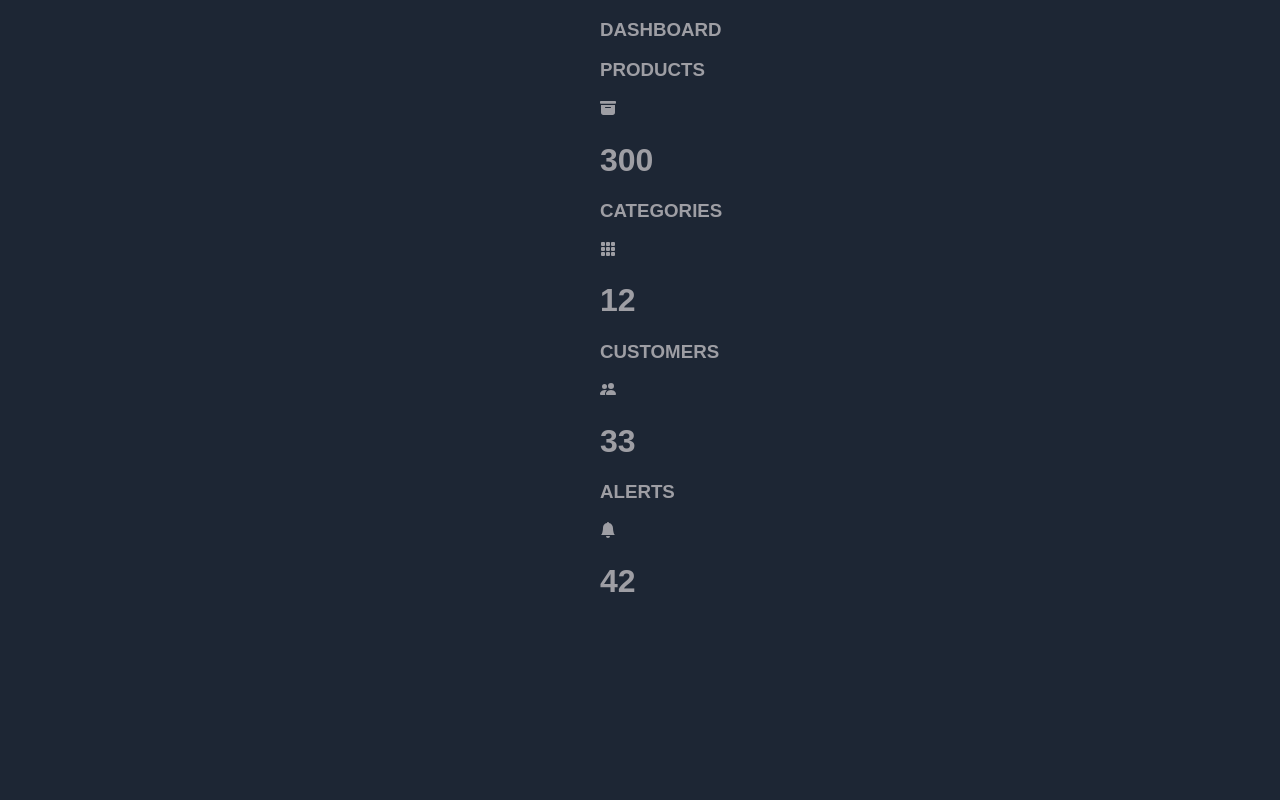
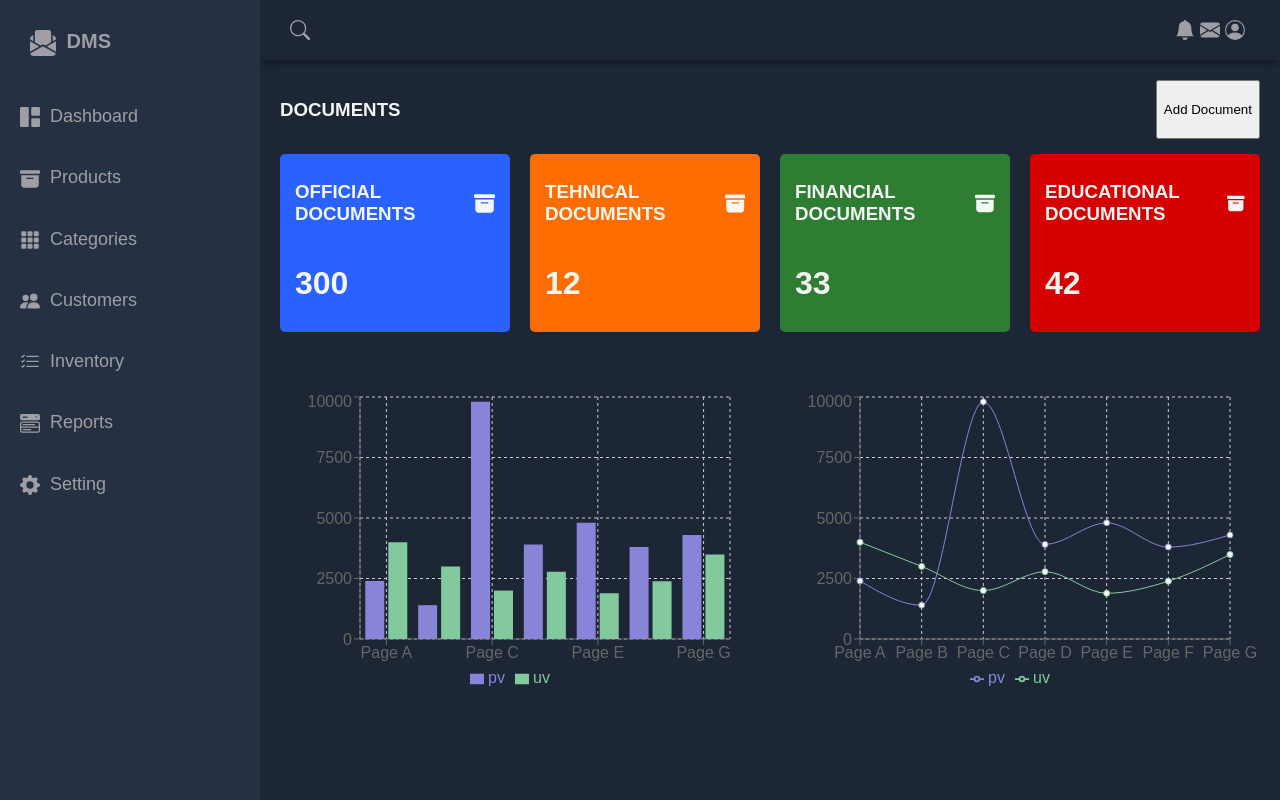
Before and after one commit to Ranko1996/react-dashboard, a React (Vite) app in the folder DocumentsPanel/: page / in a window 1280 px wide. Built offline with nearby package versions, Linux system fonts and the light colour scheme.

Commit message:
Dodan modal za dodavanje dokumenta

```diff
--- /dev/null
+++ b/DocumentsPanel/src/Add.tsx
@@ -0,0 +1,88 @@
+import React, { useState } from "react";
+import "./add.css";
+
+const Add = ({ setOpen }) => {
+  const [documentName, setDocumentName] = useState("");
+  const [selectedDocumentType, setSelectedDocumentType] = useState("");
+  const [clientName, setClientName] = useState("");
+  const [startDate, setStartDate] = useState("");
+  const [duration, setDuration] = useState("");
+
+  const handleSubmit = (e) => {
+    e.preventDefault();
+    // Ovdje bi išla logika za slanje podataka na server
+    console.log({
+      documentName,
+      selectedDocumentType,
+      clientName,
+      startDate,
+      duration,
+    });
+
+    setOpen(false); // Zatvara modal
+  };
+
+  return (
+    <div className="add">
+      <div className="modal">
+        <span className="close" onClick={() => setOpen(false)}>
+          X
+        </span>
+        <h1>Add New Document</h1>
+        <form onSubmit={handleSubmit}>
+          <div className="item">
+            <label>Document Name</label>
+            <input
+              type="text"
+              value={documentName}
+              onChange={(e) => setDocumentName(e.target.value)}
+              placeholder="Enter document name"
+            />
+          </div>
+          <div className="item">
+            <label>Document Type</label>
+            <select
+              value={selectedDocumentType}
+              onChange={(e) => setSelectedDocumentType(e.target.value)}
+            >
+              <option value="">Select document type</option>
+              <option value="official">OFFICIAL DOCUMENTS</option>
+              <option value="technical">TEHNICAL DOCUMENTS</option>
+              <option value="financial">FINANCIAL DOCUMENTS</option>
+              <option value="educational">EDUCATIONAL DOCUMENTS</option>
+            </select>
+          </div>
+          <div className="item">
+            <label>Client Name</label>
+            <input
+              type="text"
+              value={clientName}
+              onChange={(e) => setClientName(e.target.value)}
+              placeholder="Enter client name"
+            />
+          </div>
+          <div className="item">
+            <label>Start Date</label>
+            <input
+              type="date"
+              value={startDate}
+              onChange={(e) => setStartDate(e.target.value)}
+            />
+          </div>
+          <div className="item">
+            <label>Duration (months)</label>
+            <input
+              type="number"
+              value={duration}
+              onChange={(e) => setDuration(e.target.value)}
+              placeholder="Enter duration in months"
+            />
+          </div>
+          <button type="submit">Add Document</button>
+        </form>
+      </div>
+    </div>
+  );
+};
+
+export default Add;
--- a/DocumentsPanel/src/App.css
+++ b/DocumentsPanel/src/App.css
@@ -36,3 +36,192 @@ body {
     'sidebar main main main';
   height: 100vh;
 }
+
+/* Header  */
+.header {
+  grid-area: header;
+  height: 60px;
+  display: flex;
+  align-items: center;
+  justify-content: space-between;
+  padding: 0 30px 0 30px;
+  box-shadow: 0 6px 7px -3px rgba(0, 0, 0, 0.35);
+}
+
+.menu-icon {
+  display: none;
+}
+/* End Header  */
+
+/* Sidebar  */
+#sidebar {
+  grid-area: sidebar;
+  height: 100%;
+  background-color: #263043;
+  overflow-y: auto;
+  transition: all 0.5s;
+  -webkit-transition: all 0.5s;
+}
+
+.sidebar-title {
+  display: flex;
+  justify-content: space-between;
+  align-items: center;
+  padding: 15px 30px 0px 30px;
+  margin-bottom: 30px;
+}
+
+.sidebar-title > span {
+  display: none;
+}
+
+.sidebar-brand {
+  margin-top: 15px;
+  font-size: 20px;
+  font-weight: 700;
+}
+
+.sidebar-list {
+  padding: 0;
+  list-style-type: none;
+}
+
+.sidebar-list-item {
+  padding: 20px 20px 20px 20px;
+  font-size: 18px;
+}
+
+.sidebar-list-item:hover {
+  background-color: rgba(255, 255, 255, 0.2);
+  cursor: pointer;
+}
+
+.sidebar-list-item > a {
+  text-decoration: none;
+  color: #9e9ea4;
+}
+
+.sidebar-responsive {
+  display: inline !important;
+  position: absolute;
+  /*
+    we want the z-index of the sidebar higher so that
+    the charts are not showing over the sidebar
+    on small screens
+  */
+  z-index: 12 !important;
+}
+
+/* End Sidebar  */
+
+
+/* Main  */
+.main-container {
+  grid-area: main;
+  overflow-y: auto;
+  padding: 20px 20px;
+  color: rgba(255, 255, 255, 0.95);
+}
+
+.main-title {
+  display: flex;
+  justify-content: space-between;
+}
+
+.main-cards {
+  display: grid;
+  grid-template-columns: 1fr 1fr 1fr 1fr;
+  gap: 20px;
+  margin: 15px 0;
+}
+
+.card {
+  display: flex;
+  flex-direction: column;
+  justify-content: space-around;
+  padding: 8px 15px;
+  border-radius: 5px;
+}
+
+.card:first-child {
+  background-color: #2962ff;
+}
+
+.card:nth-child(2) {
+  background-color: #ff6d00;
+}
+
+.card:nth-child(3) {
+  background-color: #2e7d32;
+}
+
+.card:nth-child(4) {
+  background-color: #d50000;
+}
+
+.card-inner {
+  display: flex;
+  align-items: center;
+  justify-content: space-between;
+}
+
+.card-inner > .card_icon {
+  font-size: 25px;
+}
+
+.charts {
+  display: grid;
+  grid-template-columns: 1fr 1fr;
+  gap: 20px;
+  margin-top: 60px;
+  height: 300px;
+}
+
+/* End Main  */
+
+
+/* Medium <= 992px */
+
+@media screen and (max-width: 992px) {
+  .grid-container {
+    grid-template-columns: 1fr;
+    grid-template-rows: 0.2fr 3fr;
+    grid-template-areas:
+      'header'
+      'main';
+  }
+
+  #sidebar {
+    display: none;
+  }
+
+  .menu-icon {
+    display: inline;
+  }
+
+  .sidebar-title > span {
+    display: inline;
+  }
+}
+/* Small <= 768px */
+
+@media screen and (max-width: 768px) {
+  .main-cards {
+    grid-template-columns: 1fr;
+    gap: 10px;
+    margin-bottom: 0;
+  }
+
+  .charts {
+    grid-template-columns: 1fr;
+    margin-top: 30px;
+  }
+}
+
+/* Extra Small <= 576px */
+
+@media screen and (max-width: 576px) {
+  .hedaer-left {
+    display: none;
+  }
+}
--- a/DocumentsPanel/src/Header.jsx
+++ b/DocumentsPanel/src/Header.jsx
@@ -1,10 +1,23 @@
 import React from 'react'
+import
+ {BsFillBellFill, BsFillEnvelopeFill, BsPersonCircle, BsSearch, BsJustify}
+ from 'react-icons/bs'
 
-const Header = () => {
+function Header({OpenSidebar}) {
   return (
-    <div>
-
-    </div>
+    <header className='header'>
+        <div className='menu-icon'>
+            <BsJustify className='icon' onClick={OpenSidebar}/>
+        </div>
+        <div className='header-left'>
+            <BsSearch  className='icon'/>
+        </div>
+        <div className='header-right'>
+            <BsFillBellFill className='icon'/>
+            <BsFillEnvelopeFill className='icon'/>
+            <BsPersonCircle className='icon'/>
+        </div>
+    </header>
   )
 }
 
--- a/DocumentsPanel/src/Home.jsx
+++ b/DocumentsPanel/src/Home.jsx
@@ -1,10 +1,10 @@
 import React from 'react'
-import
-{ BsFillArchiveFill, BsFillGrid3X3GapFill, BsPeopleFill, BsFillBellFill}
- from 'react-icons/bs'
- import
- { BarChart, Bar, Cell, XAxis, YAxis, CartesianGrid, Tooltip, Legend, ResponsiveContainer, LineChart, Line }
- from 'recharts';
+import { useState } from 'react';
+import Add from './Add';
+import { BsFillArchiveFill } from 'react-icons/bs'
+import {
+    BarChart, Bar, Cell, XAxis, YAxis, CartesianGrid, Tooltip, Legend, ResponsiveContainer, LineChart, Line
+} from 'recharts';
 
 function Home() {
 
@@ -52,40 +52,49 @@ function Home() {
           amt: 2100,
         },
       ];
+      const [isModalOpen, setIsModalOpen] = useState(false);
 
+      const handleAddDocumentClick = () => {
+        // console.log("Add Document button clicked!");
+        setIsModalOpen(true); // Otvorite modal
+
+        // Ovdje možete dodati logiku za dodavanje novog dokumenta
+    }
 
   return (
     <main className='main-container'>
         <div className='main-title'>
-            <h3>DASHBOARD</h3>
+            <h3>DOCUMENTS</h3>
+            <button onClick={handleAddDocumentClick} className="add-document-btn">Add Document</button>
         </div>
+        {isModalOpen && <Add setOpen={setIsModalOpen} />}
 
         <div className='main-cards'>
             <div className='card'>
                 <div className='card-inner'>
-                    <h3>PRODUCTS</h3>
+                    <h3>OFFICIAL DOCUMENTS</h3>
                     <BsFillArchiveFill className='card_icon'/>
                 </div>
                 <h1>300</h1>
             </div>
             <div className='card'>
                 <div className='card-inner'>
-                    <h3>CATEGORIES</h3>
-                    <BsFillGrid3X3GapFill className='card_icon'/>
+                    <h3>TEHNICAL DOCUMENTS</h3>
+                    <BsFillArchiveFill className='card_icon'/>
                 </div>
                 <h1>12</h1>
             </div>
             <div className='card'>
                 <div className='card-inner'>
-                    <h3>CUSTOMERS</h3>
-                    <BsPeopleFill className='card_icon'/>
+                    <h3>FINANCIAL DOCUMENTS</h3>
+                    <BsFillArchiveFill className='card_icon'/>
                 </div>
                 <h1>33</h1>
             </div>
             <div className='card'>
                 <div className='card-inner'>
-                    <h3>ALERTS</h3>
-                    <BsFillBellFill className='card_icon'/>
+                    <h3>EDUCATIONAL DOCUMENTS</h3>
+                    <BsFillArchiveFill className='card_icon'/>
                 </div>
                 <h1>42</h1>
             </div>
--- a/DocumentsPanel/src/Sidebar.jsx
+++ b/DocumentsPanel/src/Sidebar.jsx
@@ -1,10 +1,57 @@
 import React from 'react'
+import
+{BsFillEnvelopePaperFill, BsGrid1X2Fill, BsFillArchiveFill, BsFillGrid3X3GapFill, BsPeopleFill,
+  BsListCheck, BsMenuButtonWideFill, BsFillGearFill}
+ from 'react-icons/bs'
 
-const Sidebar = () => {
+function Sidebar({openSidebarToggle, OpenSidebar}) {
   return (
-    <div>
+    <aside id="sidebar" className={openSidebarToggle ? "sidebar-responsive": ""}>
+        <div className='sidebar-title'>
+            <div className='sidebar-brand'>
+                <BsFillEnvelopePaperFill  className='icon_header'/> DMS
+            </div>
+            <span className='icon close_icon' onClick={OpenSidebar}>X</span>
+        </div>
 
-    </div>
+        <ul className='sidebar-list'>
+            <li className='sidebar-list-item'>
+                <a href="">
+                    <BsGrid1X2Fill className='icon'/> Dashboard
+                </a>
+            </li>
+            <li className='sidebar-list-item'>
+                <a href="">
+                    <BsFillArchiveFill className='icon'/> Products
+                </a>
+            </li>
+            <li className='sidebar-list-item'>
+                <a href="">
+                    <BsFillGrid3X3GapFill className='icon'/> Categories
+                </a>
+            </li>
+            <li className='sidebar-list-item'>
+                <a href="">
+                    <BsPeopleFill className='icon'/> Customers
+                </a>
+            </li>
+            <li className='sidebar-list-item'>
+                <a href="">
+                    <BsListCheck className='icon'/> Inventory
+                </a>
+            </li>
+            <li className='sidebar-list-item'>
+                <a href="">
+                    <BsMenuButtonWideFill className='icon'/> Reports
+                </a>
+            </li>
+            <li className='sidebar-list-item'>
+                <a href="">
+                    <BsFillGearFill className='icon'/> Setting
+                </a>
+            </li>
+        </ul>
+    </aside>
   )
 }
 
--- /dev/null
+++ b/DocumentsPanel/src/add.css
@@ -0,0 +1,72 @@
+.add {
+  width: 100vw;
+  height: 100vh;
+  position: absolute;
+  top: 0;
+  left: 0;
+  background-color: rgba(0, 0, 0, 0.724);
+  display: flex;
+  align-items: center;
+  justify-content: center;
+  z-index: 10;
+}
+
+.add .modal {
+  padding: 50px;
+  border-radius: 10px;
+  background-color: black;
+  position: relative;
+}
+
+.add .modal h1 {
+  margin-bottom: 40px;
+  font-size: 24px;
+  color: black;
+}
+
+.add .modal .close {
+  position: absolute;
+  top: 10px;
+  right: 10px;
+  cursor: pointer;
+}
+
+.add .modal form {
+  display: flex;
+  flex-wrap: wrap;
+  max-width: 500px;
+  justify-content: space-between;
+}
+
+.add .modal form .item {
+  width: 40%;
+  display: flex;
+  flex-direction: column;
+  gap: 10px;
+  margin-bottom: 20px;
+}
+
+.add .modal form .item label {
+  font-size: 14px;
+}
+
+.add .modal form .item input,
+.add .modal form .item select {
+  padding: 10px;
+  background-color: transparent;
+  color: white;
+  outline: none;
+  border: 1px solid /* Ovdje ubacite vrijednost za $soft-color */;
+  border-radius: 3px;
+}
+
+.add .modal form .item select option {
+  background-color: black;
+  color: white;
+}
+
+.add .modal form button {
+  width: 100%;
+  padding: 10px;
+  cursor: pointer;
+}
```
